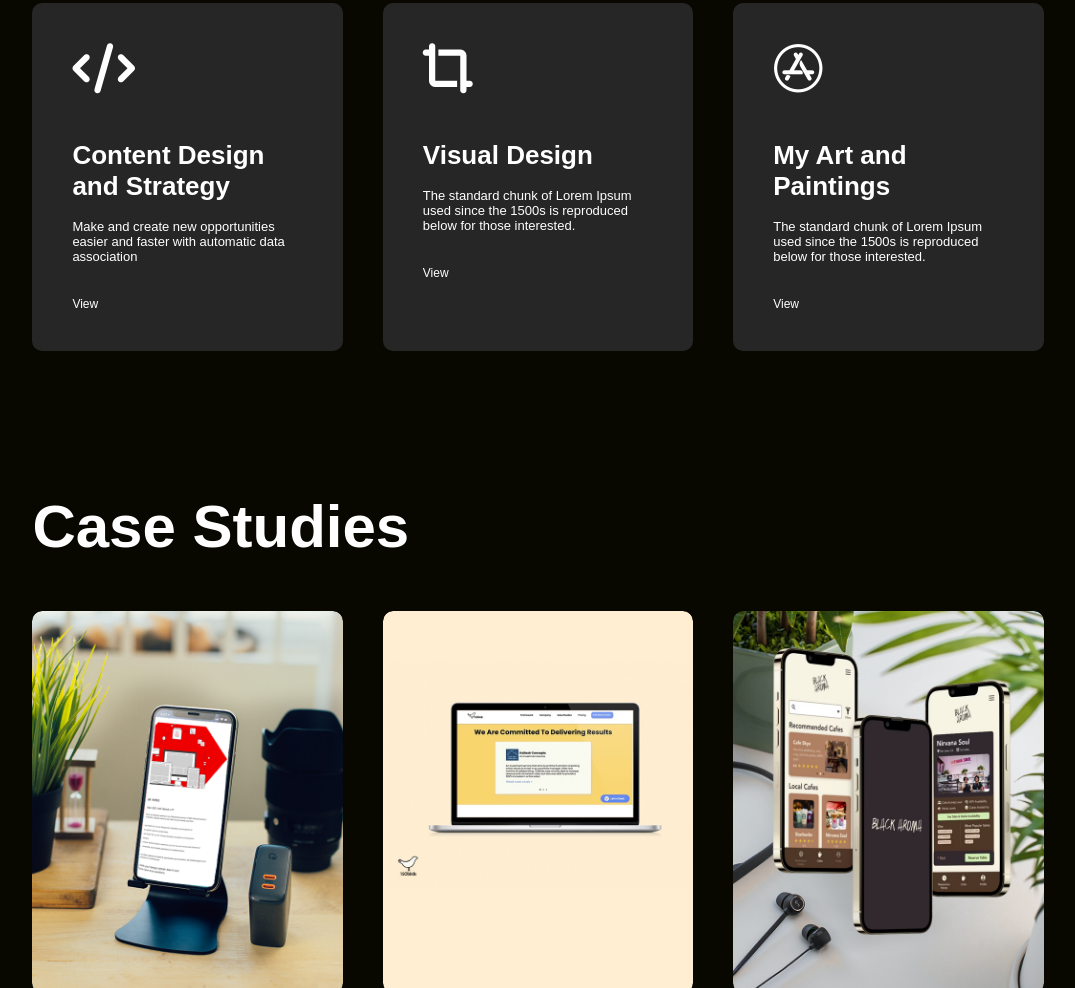
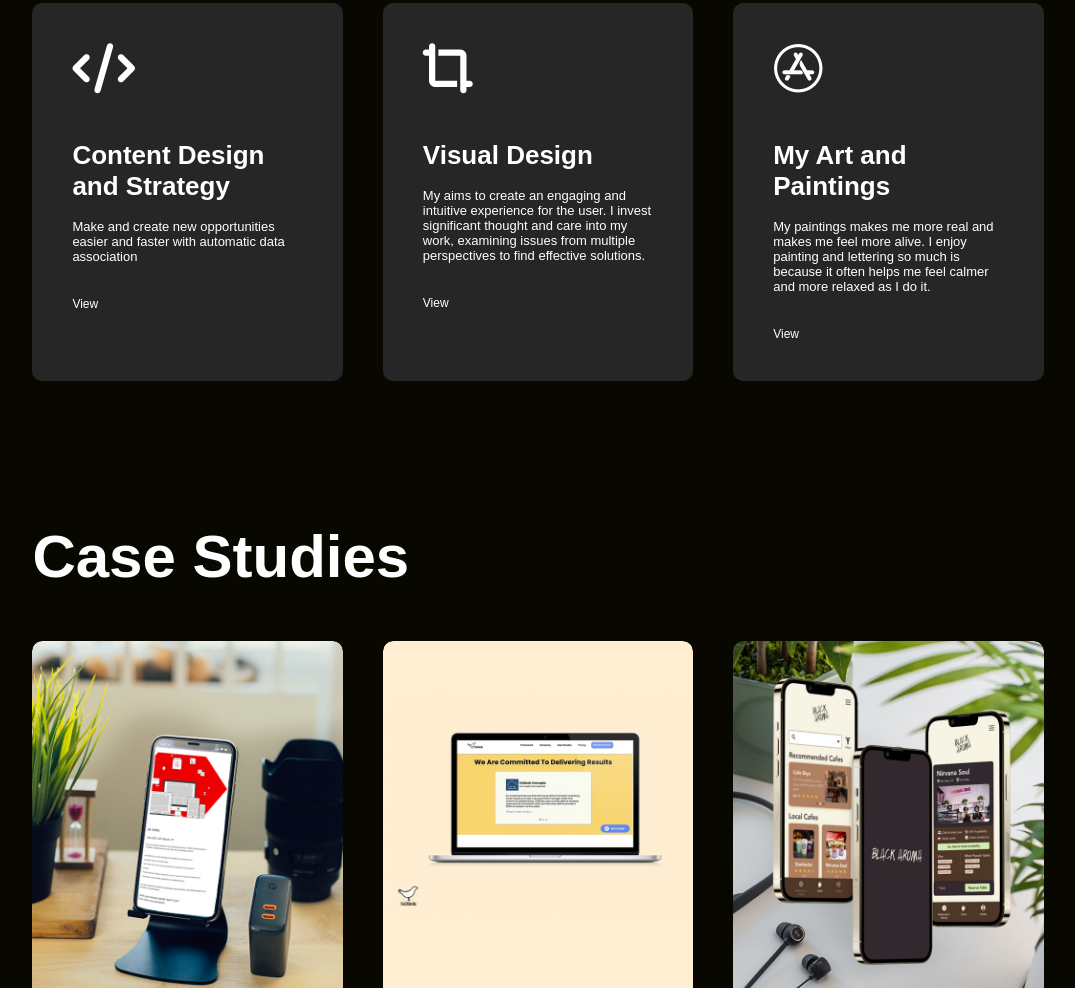
Before and after one commit to Pranat-123/PranatiBaral, a plain HTML site: page index.html in a window 1280 px wide. Shown: the part 2344-3332 px from the top of the page, without its empty margins (102-1177 px from the left). Drawn offline with Linux system fonts and the light colour scheme.

Commit message:
Add files via upload
main page V4

```diff
--- a/index.html
+++ b/index.html
@@ -111,14 +111,14 @@
 				<div>
 					<i class="fas fa-crop-alt"></i>
 					<h1>Visual Design</h1>
-					<p>The standard chunk of Lorem Ipsum used since the 1500s is reproduced below for those interested.</p>
+					<p>My aims to create an engaging and intuitive experience for the user. I invest significant thought and care into my work, examining issues from multiple perspectives to find effective solutions.</p>
 					<a href="Visual-Design.html">View</a>
 				</div>
 
 				<div>
 					<i class="fab fa-app-store"></i>
 					<h1>My Art and Paintings</h1>
-					<p>The standard chunk of Lorem Ipsum used since the 1500s is reproduced below for those interested.</p>
+					<p>My paintings makes me more real and makes me feel more alive. I enjoy painting and lettering so much is because it often helps me feel calmer and more relaxed as I do it.</p>
 					<a href="#">View</a>
 				</div>
 
```
